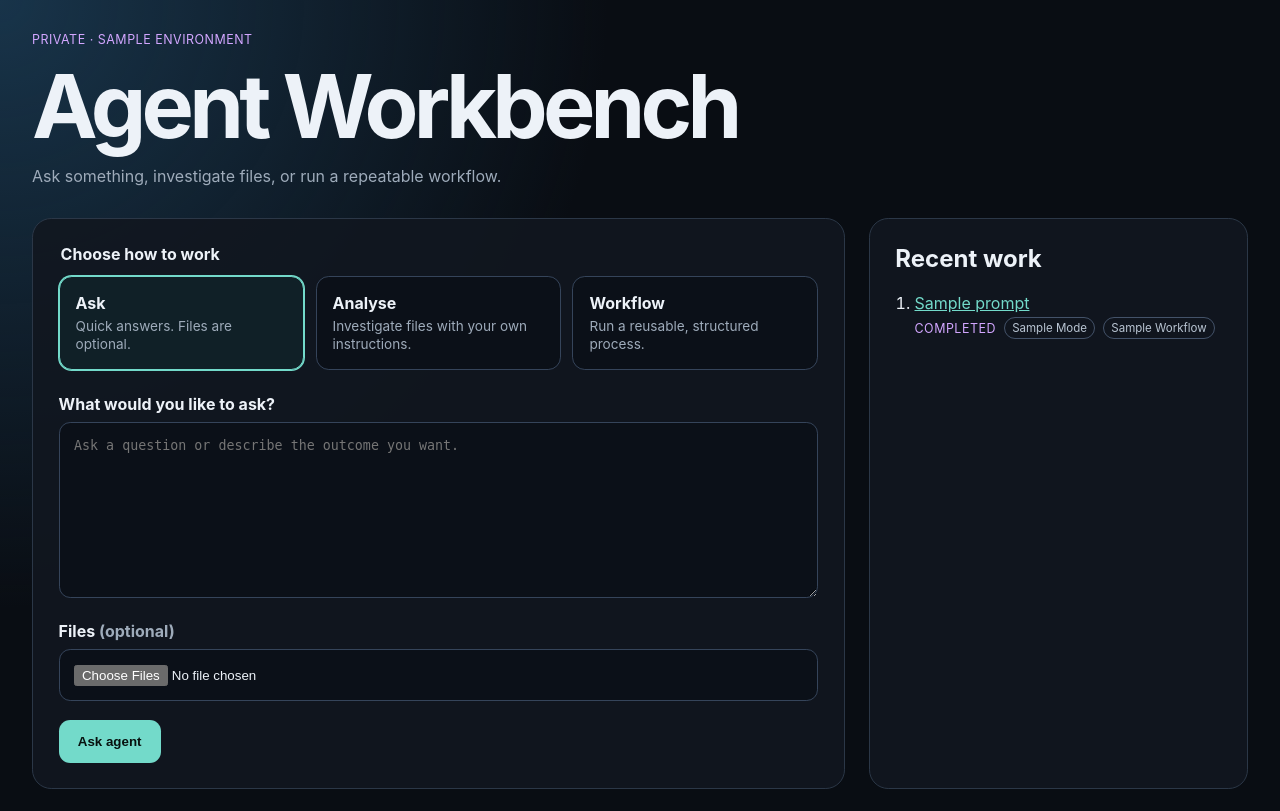
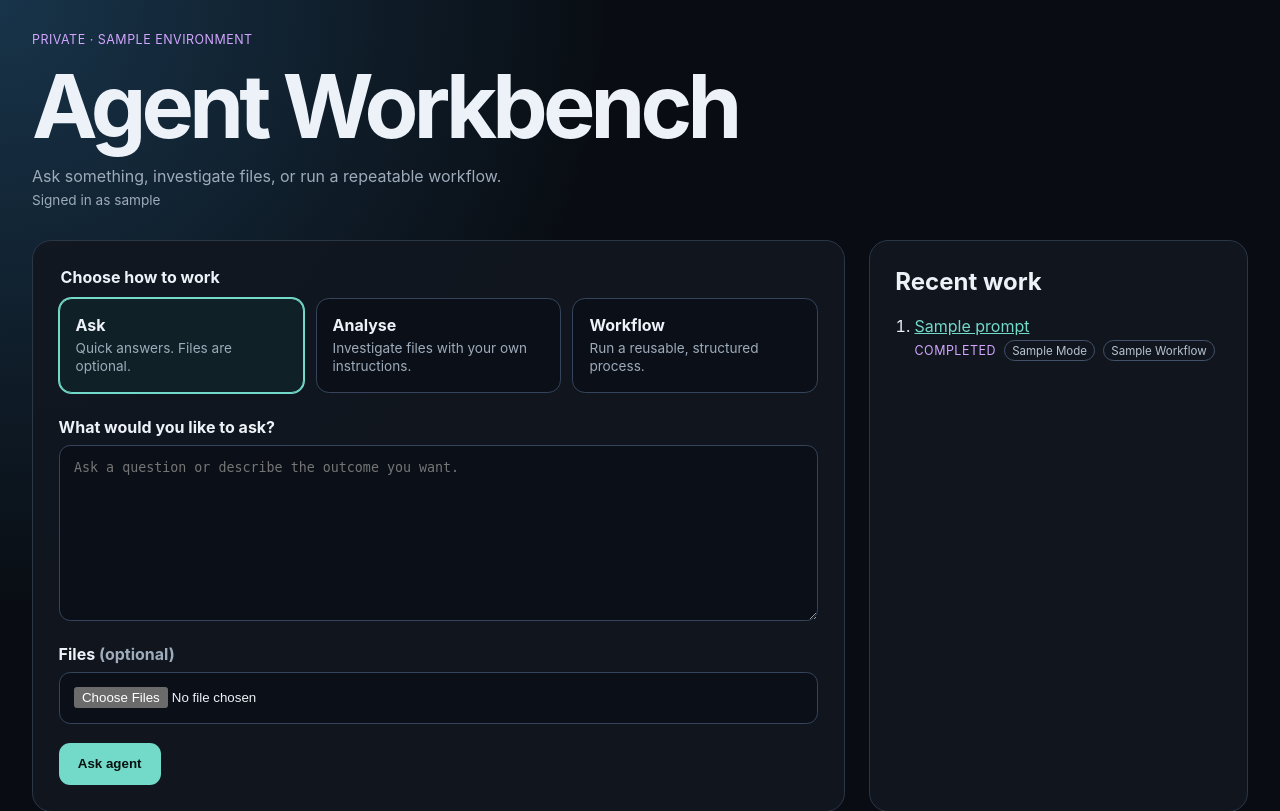
Before and after one commit to lukehowlett97/agent-workbench, a FastAPI app: template src/agent_workbench/templates/index.html in a window 1280 px wide. Shown: the top 811 px of the page. Before the commit the page ends 789 px from the top, so only its background shows below. Run offline with FastAPI, Linux system fonts and the light colour scheme; the template is opened without the code that fills it: most values are stand-ins (such as "Sample title", 1, 10 or a date in 2020).

Commit message:
Restore signed-in identity

```diff
--- a/src/agent_workbench/templates/index.html
+++ b/src/agent_workbench/templates/index.html
@@ -33,6 +33,7 @@
     <div class="eyebrow">Private · {{ environment }}</div>
     <h1>Agent Workbench</h1>
     <div class="muted">Ask something, investigate files, or run a repeatable workflow.</div>
+    <div class="muted" style="margin-top:.4rem;font-size:.85rem">Signed in as {{ username }}</div>
   </header>
   <div class="grid">
     <section>
```
